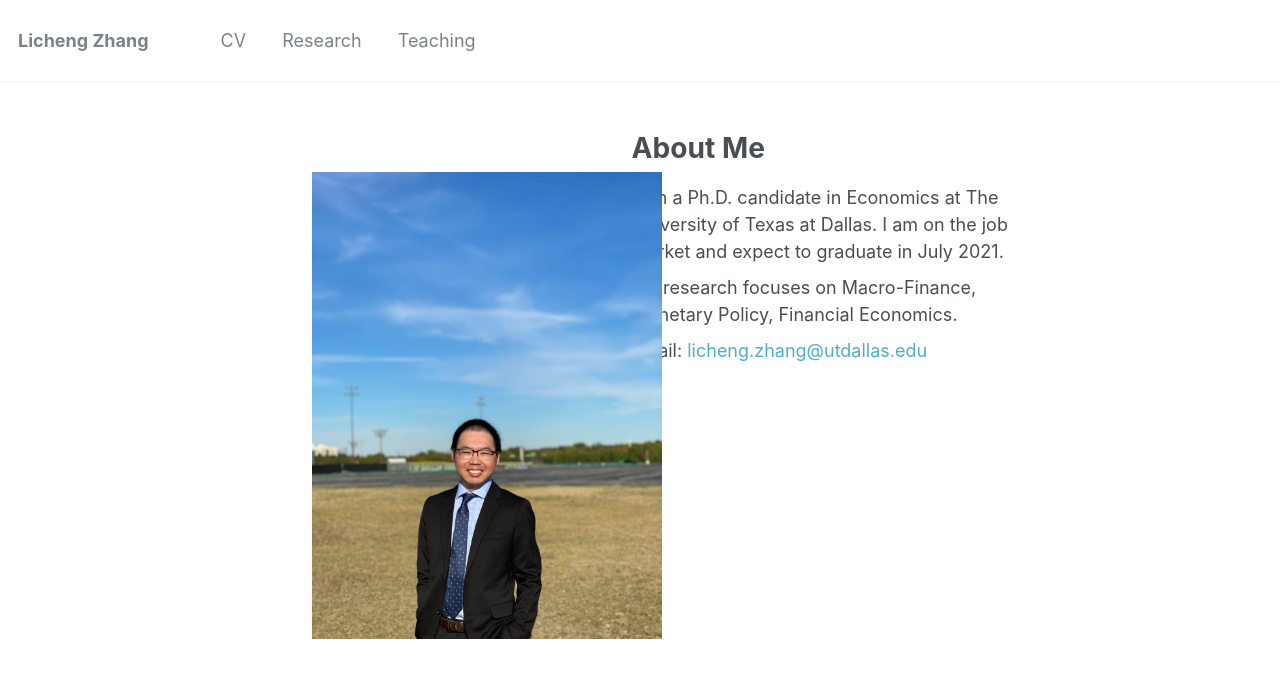
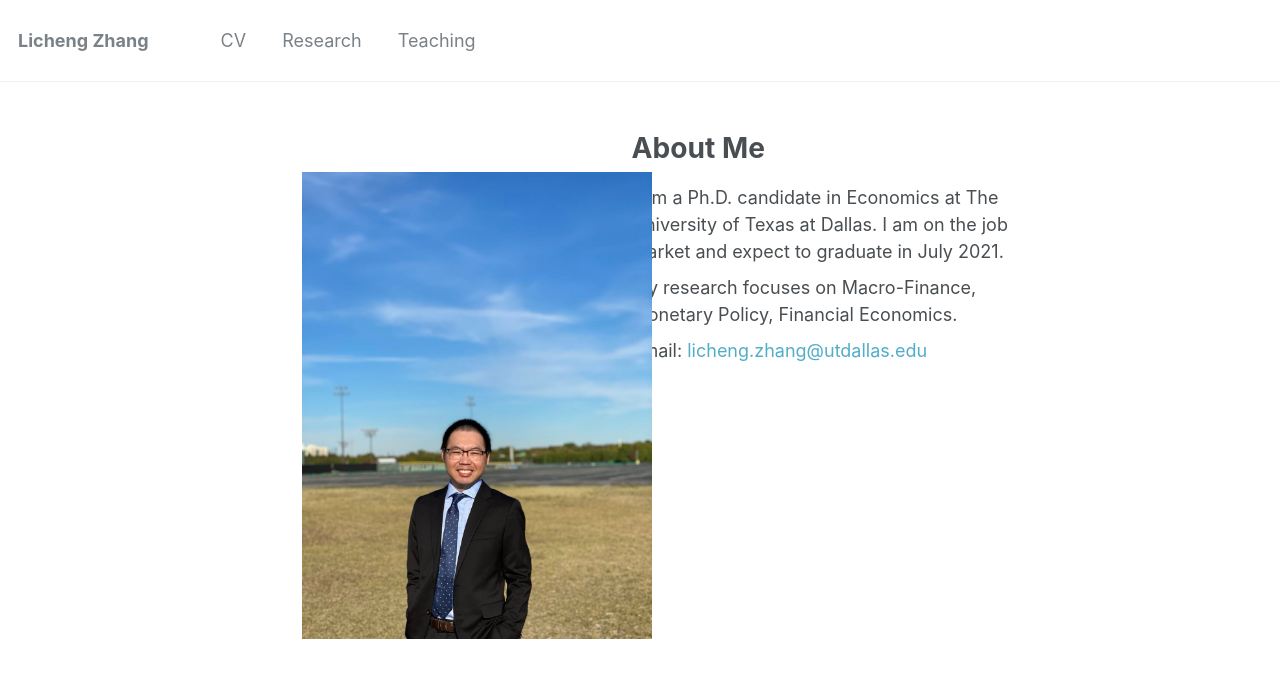
Before and after one commit to lichengzh/lichengzh.github.io, a Jekyll site: the page built from _pages/about.md, in a window 1280 px wide. Shown: the top 678 px of the page. Built offline with Jekyll 4.4.1, drawn with Linux system fonts in a browser that asks for light colours.

Commit message:
Update about.md

```diff
--- a/_pages/about.md
+++ b/_pages/about.md
@@ -8,7 +8,7 @@ redirect_from:
   - /about.html
 ---
 
-<div style= "float:left;position: relative; top: 40px;left: 30px;">
+<div style= "float:left;position: relative; top: 40px;left: 20px;">
   <img src="https://lichengzh.github.io/files/IMG_3759.JPG?raw=true" alt="Photo" style="width: 350px;"/>
 </div>
 
```
